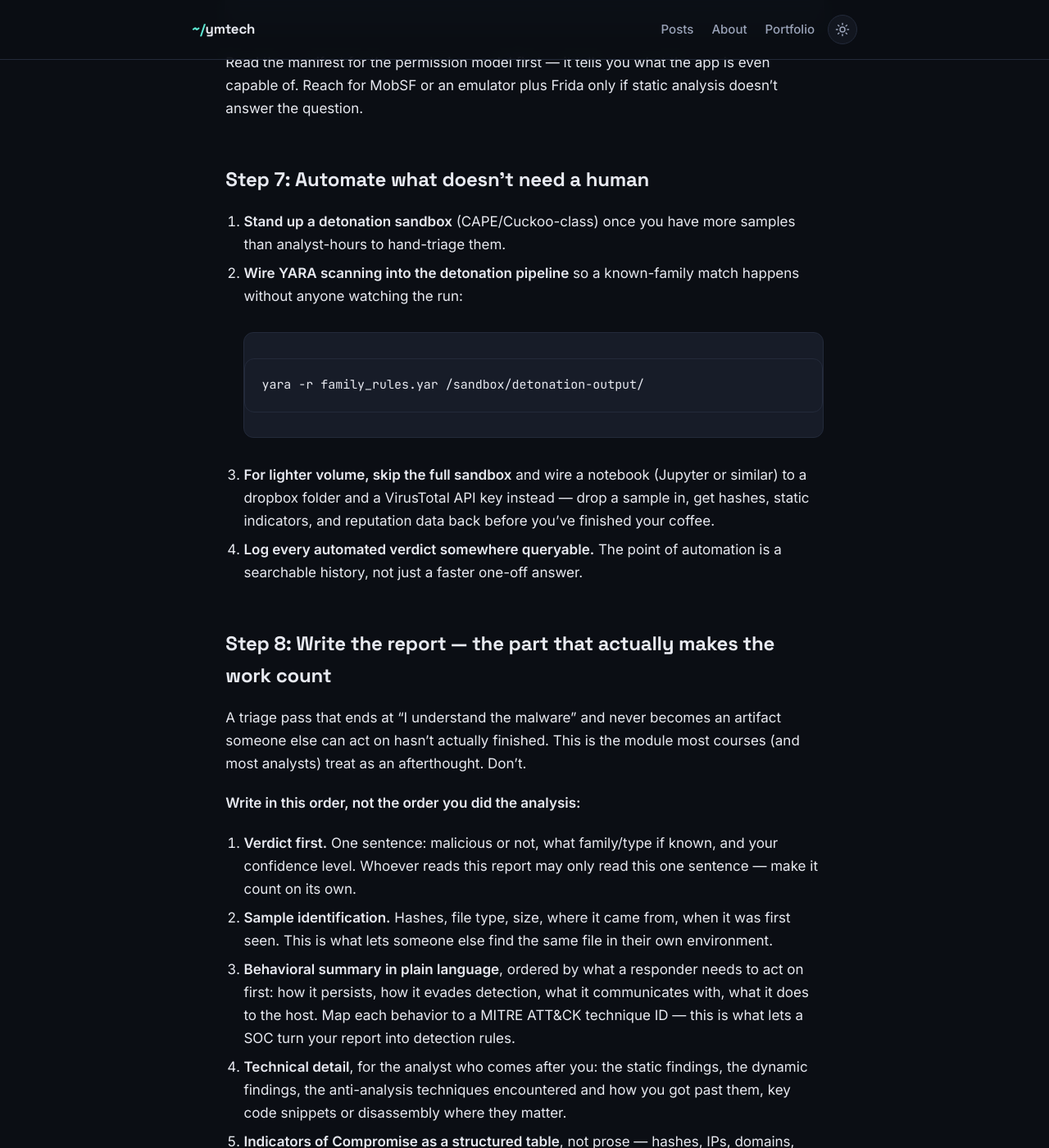
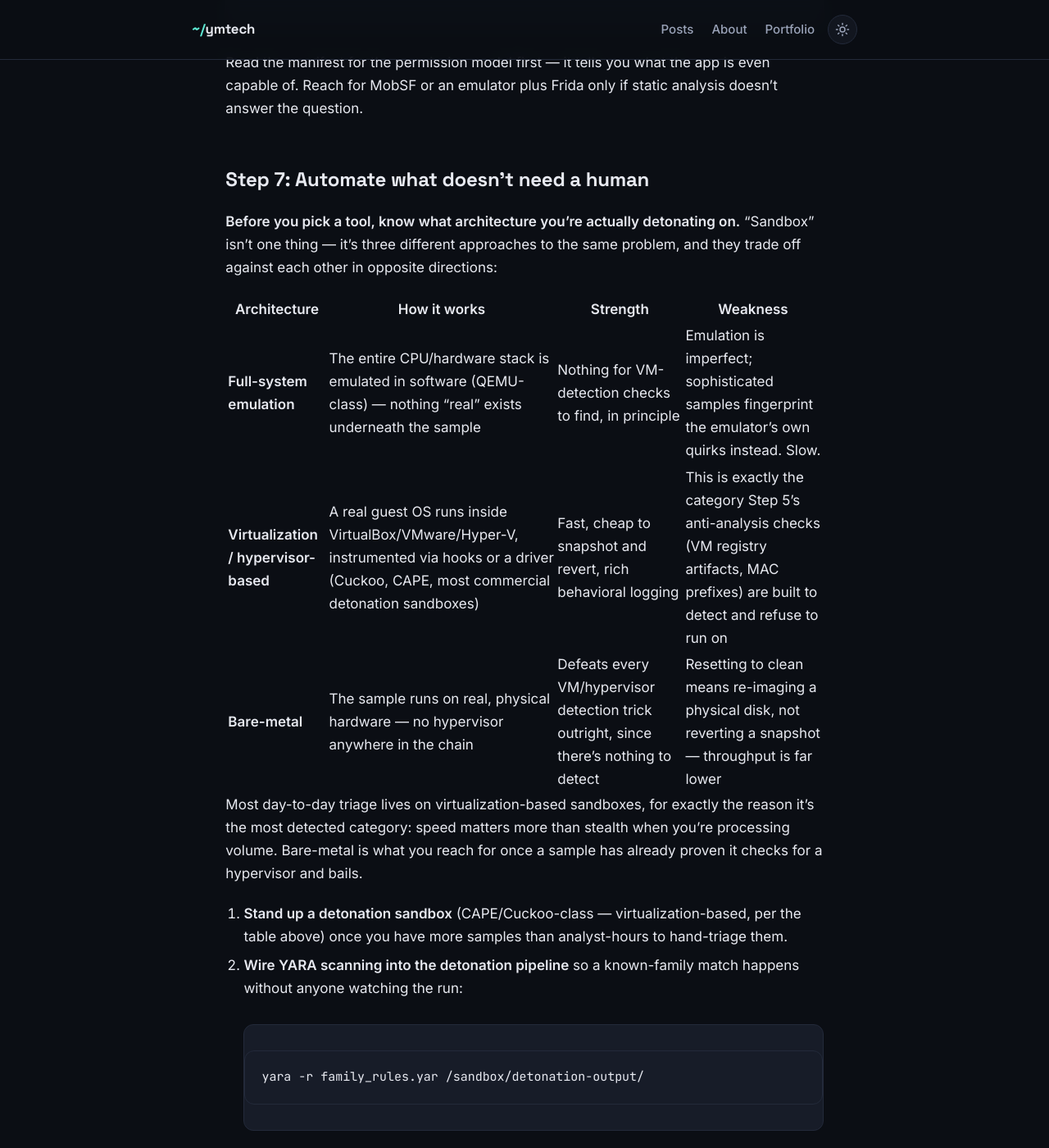
Before and after one commit to YousefKJM/YousefKJM.github.io, a Jekyll site: the page built from _posts/2026-04-10-Practical-Malware-Analysis-and-Triage-Field-Guide.md, in a window 1280 px wide and 1400 px high, scrolled down 8313 px. Shown: the whole window at 82% size. Built offline with Jekyll 4.4.1, drawn with Linux system fonts in a browser that asks for light colours; some of the changed text lies outside the part shown.

Commit message:
Add sandbox architecture types to the automation step
Covers the three standard sandbox approaches (full-system emulation,
virtualization/hypervisor-based, bare-metal) with their tradeoffs,
tying back to the anti-analysis section's VM-detection content.
Sourced from established public malware analysis knowledge, not from
course materials.

Co-Authored-By: Claude Sonnet 5 <noreply@anthropic.com>
Claude-Session: https://claude.ai/code/session_012MbpjecCW38y4acKE7ZcJn

````diff
--- a/_posts/2026-04-10-Practical-Malware-Analysis-and-Triage-Field-Guide.md
+++ b/_posts/2026-04-10-Practical-Malware-Analysis-and-Triage-Field-Guide.md
@@ -183,7 +183,17 @@ Read the manifest for the permission model first — it tells you what the app i
 
 ## Step 7: Automate what doesn't need a human
 
-1. **Stand up a detonation sandbox** (CAPE/Cuckoo-class) once you have more samples than analyst-hours to hand-triage them.
+**Before you pick a tool, know what architecture you're actually detonating on.** "Sandbox" isn't one thing — it's three different approaches to the same problem, and they trade off against each other in opposite directions:
+
+| Architecture | How it works | Strength | Weakness |
+|---|---|---|---|
+| **Full-system emulation** | The entire CPU/hardware stack is emulated in software (QEMU-class) — nothing "real" exists underneath the sample | Nothing for VM-detection checks to find, in principle | Emulation is imperfect; sophisticated samples fingerprint the emulator's own quirks instead. Slow. |
+| **Virtualization / hypervisor-based** | A real guest OS runs inside VirtualBox/VMware/Hyper-V, instrumented via hooks or a driver (Cuckoo, CAPE, most commercial detonation sandboxes) | Fast, cheap to snapshot and revert, rich behavioral logging | This is exactly the category Step 5's anti-analysis checks (VM registry artifacts, MAC prefixes) are built to detect and refuse to run on |
+| **Bare-metal** | The sample runs on real, physical hardware — no hypervisor anywhere in the chain | Defeats every VM/hypervisor detection trick outright, since there's nothing to detect | Resetting to clean means re-imaging a physical disk, not reverting a snapshot — throughput is far lower |
+
+Most day-to-day triage lives on virtualization-based sandboxes, for exactly the reason it's the most detected category: speed matters more than stealth when you're processing volume. Bare-metal is what you reach for once a sample has already proven it checks for a hypervisor and bails.
+
+1. **Stand up a detonation sandbox** (CAPE/Cuckoo-class — virtualization-based, per the table above) once you have more samples than analyst-hours to hand-triage them.
 2. **Wire YARA scanning into the detonation pipeline** so a known-family match happens without anyone watching the run:
    ```bash
    yara -r family_rules.yar /sandbox/detonation-output/
````
